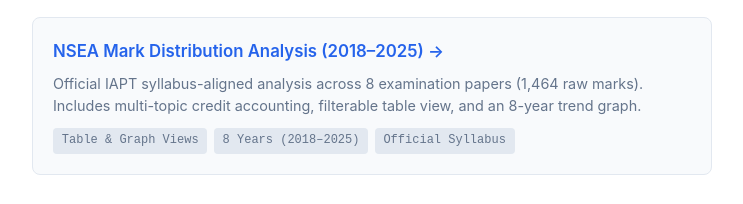
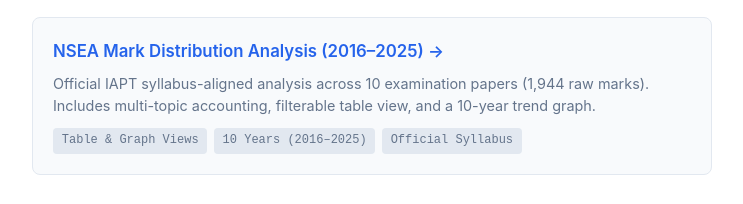
Before and after one commit to nirbhaysax/nirbhaysax.github.io, a plain HTML site: page index.html in a window 1280 px wide. Shown: the part 415-619 px from the top of the page, without its empty margins (268-1011 px from the left). Drawn offline with Linux system fonts and the light colour scheme.

Commit message:
Update resource link for 10-Year Analysis
Updated the resource link to reflect the 10-year analysis and adjusted the description and tags accordingly.

```diff
--- a/index.html
+++ b/index.html
@@ -194,18 +194,18 @@
     <section>
       <h2>Resources</h2>
 
-      <!-- Link directly to the table/graph subpage -->
+<!-- Link to 10-Year Analysis -->
       <a href="resources/nsea-table/" class="resource-card">
         <div class="card-top">
-          <span class="card-title">NSEA Mark Distribution Analysis (2018–2025) &rarr;</span>
+          <span class="card-title">NSEA Mark Distribution Analysis (2016–2025) &rarr;</span>
         </div>
         <p class="card-desc">
-          Official IAPT syllabus-aligned analysis across 8 examination papers (1,464 raw marks).
-          Includes multi-topic credit accounting, filterable table view, and an 8-year trend graph.
+          Official IAPT syllabus-aligned analysis across 10 examination papers (1,944 raw marks).
+          Includes multi-topic accounting, filterable table view, and a 10-year trend graph.
         </p>
         <div class="tag-list">
           <span class="tag">Table & Graph Views</span>
-          <span class="tag">8 Years (2018–2025)</span>
+          <span class="tag">10 Years (2016–2025)</span>
           <span class="tag">Official Syllabus</span>
         </div>
       </a>
```
